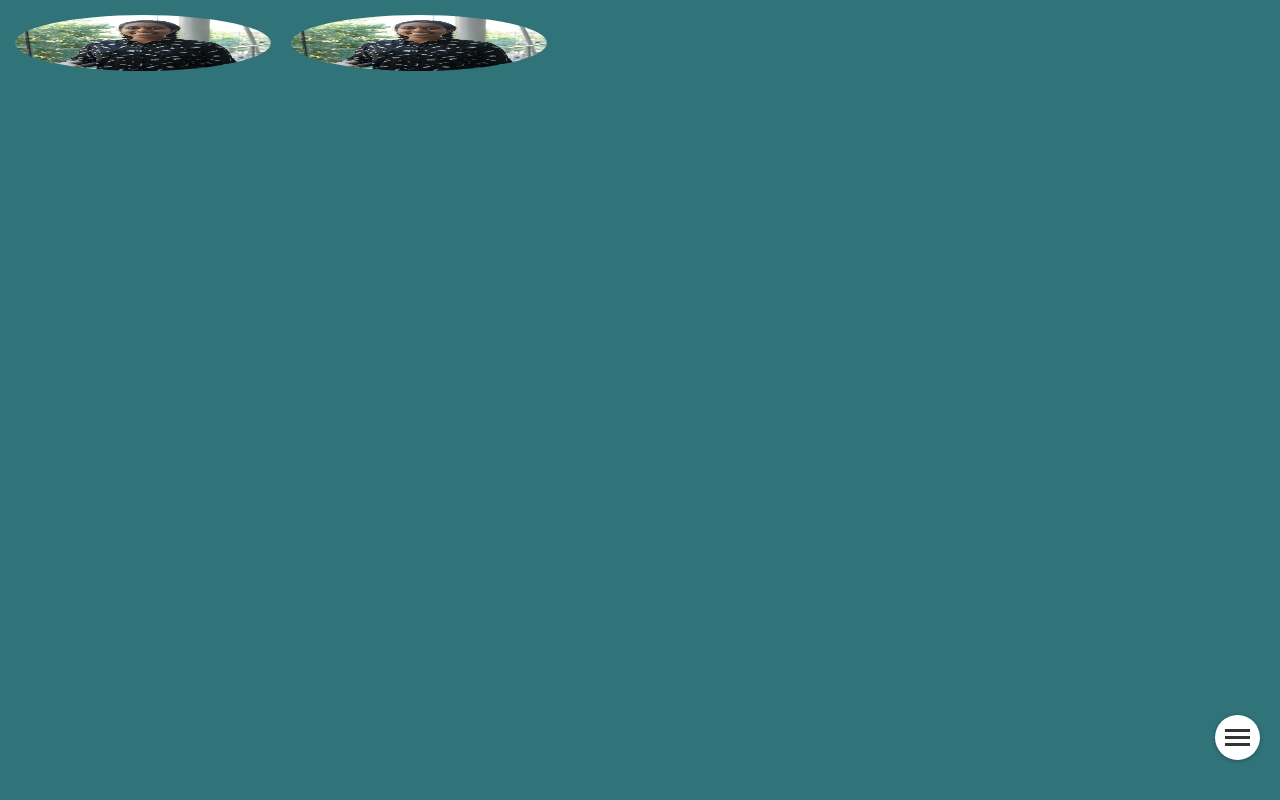
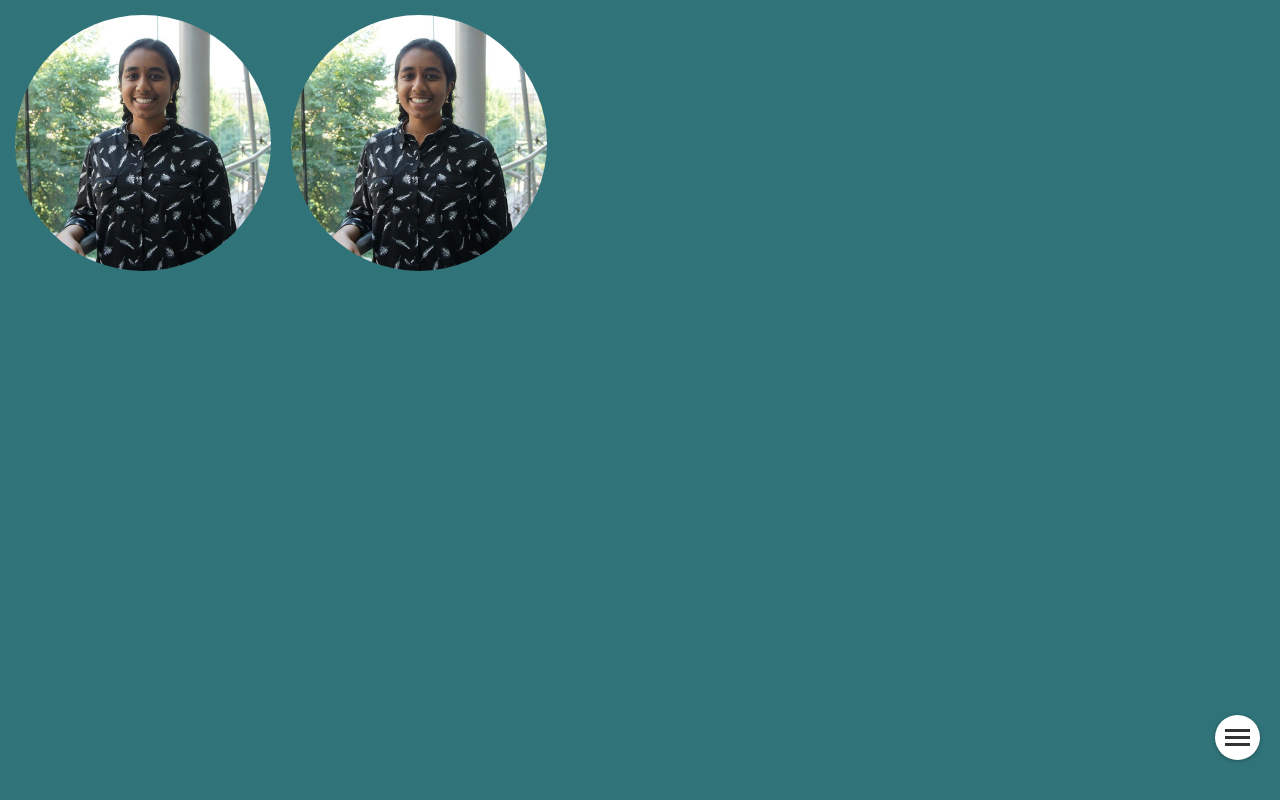
Before and after one commit to scottblender/Simply-Neuro-Website, a React (Create React App) app: page /InfoHolder in a window 1280 px wide. Built offline with nearby package versions, Linux system fonts and the light colour scheme; a web font is replaced by a local one.

Commit message:
Update InfoHolder.css

```diff
--- a/src/InfoHolder.css
+++ b/src/InfoHolder.css
@@ -9,7 +9,7 @@
     padding: 10px;
     border-radius: 50%;
     width: calc(20vw);
-    height: calc(20%);
+    height: calc(20%*0.4vh);
 }
 .Container p{
     color: white;
```
